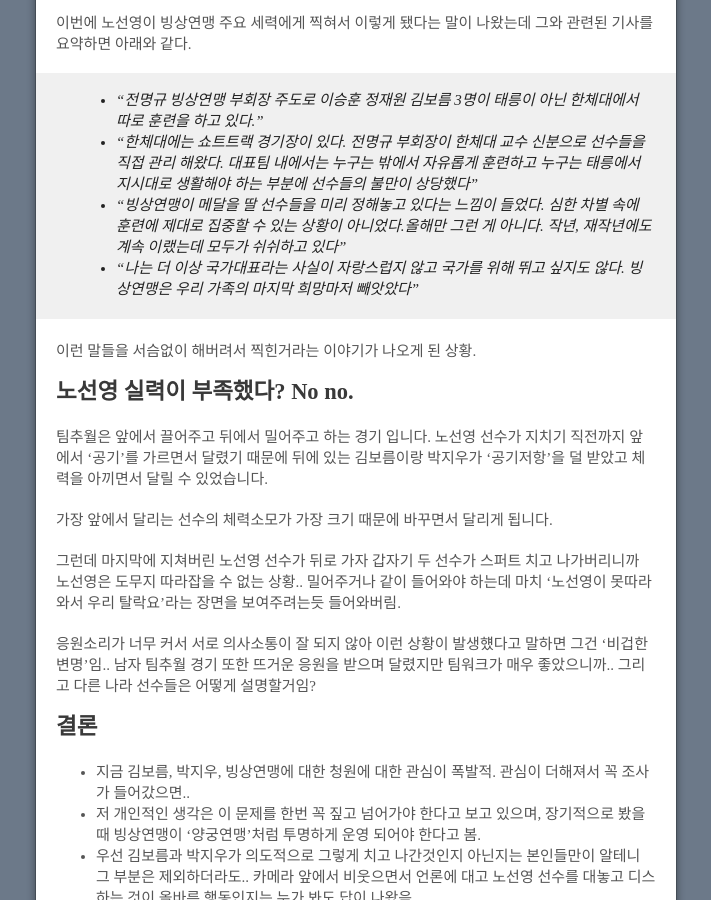
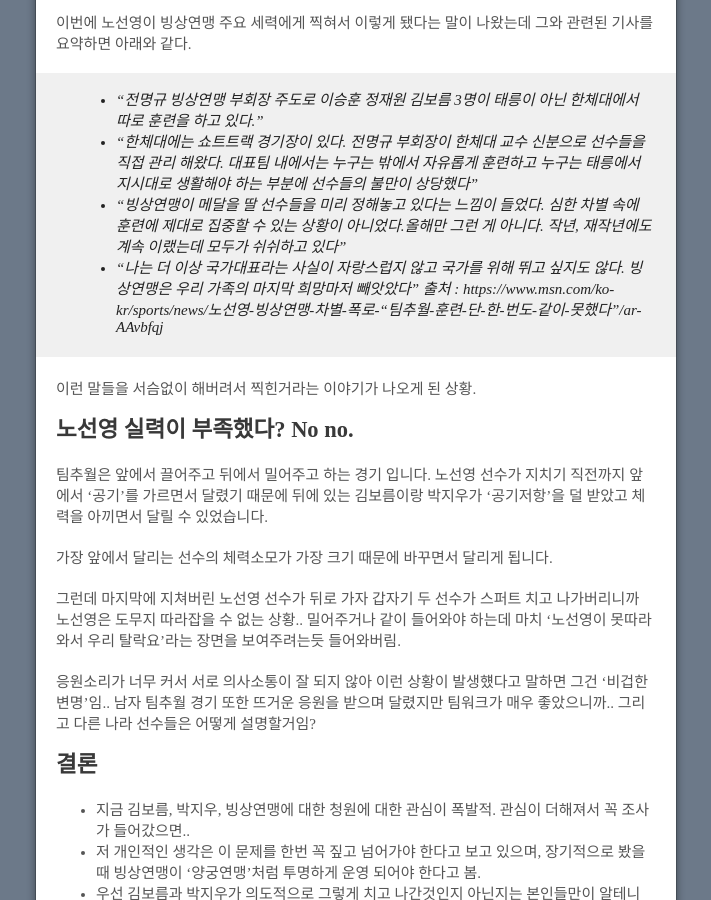
Before and after one commit to infocookie/Infocookie, a Jekyll site: the page built from _posts/2018-02-20-speed-skating-issue.md, in a window 1280 px wide and 900 px high, scrolled down 2467 px. Shown: the whole window, without its empty margins (284-995 px from the left). Built offline with Jekyll 4.4.1, drawn with Linux system fonts in a browser that asks for light colours; the repository's description, which GitHub fills in, is left out.

Commit message:
Update 2018-02-20-speed-skating-issue.md

```diff
--- a/_posts/2018-02-20-speed-skating-issue.md
+++ b/_posts/2018-02-20-speed-skating-issue.md
@@ -87,6 +87,7 @@ description : 평창 동계 올림픽 스피드스케이팅 팀추월 경기에
 > * “한체대에는 쇼트트랙 경기장이 있다. 전명규 부회장이 한체대 교수 신분으로 선수들을 직접 관리 해왔다. 대표팀 내에서는 누구는 밖에서 자유롭게 훈련하고 누구는 태릉에서 지시대로 생활해야 하는 부분에 선수들의 불만이 상당했다”
 > * “빙상연맹이 메달을 딸 선수들을 미리 정해놓고 있다는 느낌이 들었다. 심한 차별 속에 훈련에 제대로 집중할 수 있는 상황이 아니었다.올해만 그런 게 아니다. 작년, 재작년에도 계속 이랬는데 모두가 쉬쉬하고 있다”
 > * “나는 더 이상 국가대표라는 사실이 자랑스럽지 않고 국가를 위해 뛰고 싶지도 않다. 빙상연맹은 우리 가족의 마지막 희망마저 빼앗았다”
+출처 : https://www.msn.com/ko-kr/sports/news/노선영-빙상연맹-차별-폭로-“팀추월-훈련-단-한-번도-같이-못했다”/ar-AAvbfqj
 
 이런 말들을 서슴없이 해버려서 찍힌거라는 이야기가 나오게 된 상황.
 
```
